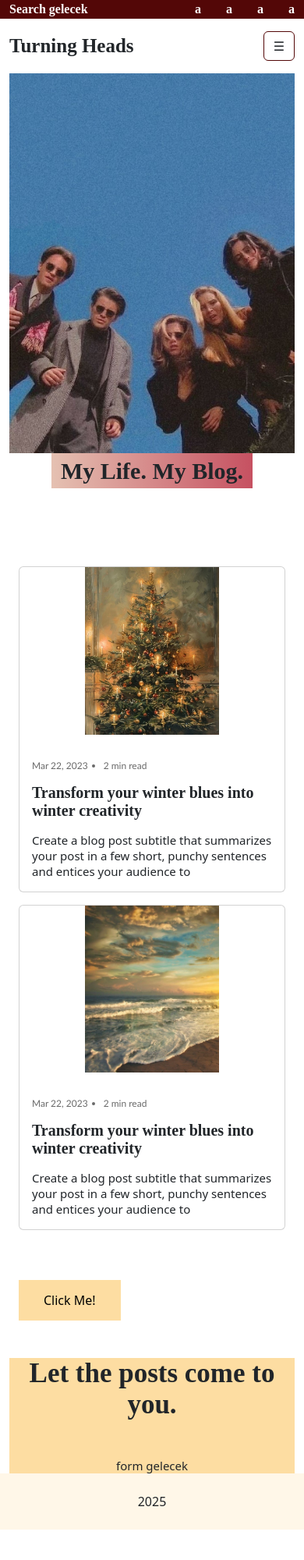
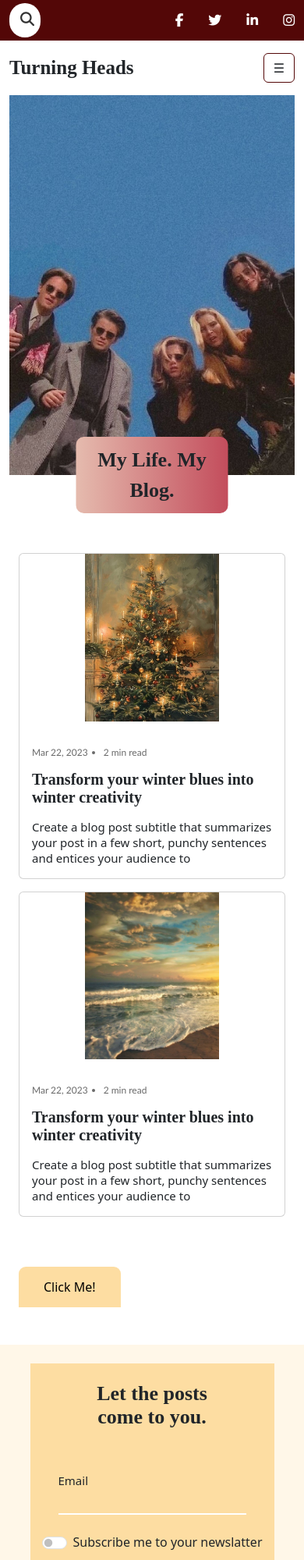
Before and after one commit to ahsalmonskinroll/Gridify-Blog, a plain HTML site: page index.html in a window 390 px wide. Shown: the top 2000 px of the page at 78% size. Before the commit the page ends 1961 px from the top, so only its background shows below. Drawn offline with nearby package versions, Linux system fonts and the light colour scheme; a script that the page names is missing.

Commit message:
header tamamlandı, mobil görünümler tamamlandı, subscribe bölümü  tamamlandı

```diff
--- a/index.html
+++ b/index.html
@@ -18,6 +18,10 @@
       crossorigin="anonymous"
     ></script>
     <script src="script.js"></script>
+    <link
+      rel="stylesheet"
+      href="https://cdnjs.cloudflare.com/ajax/libs/font-awesome/6.5.1/css/all.min.css"
+    />
   </head>
   <body>
     <header class="container-fluid p-0 sticky">
@@ -25,15 +29,35 @@
         <div class="container">
           <div class="row">
             <div class="col-6">
-              <div class="h-5">Search gelecek</div>
+              <div class="h-5 my-1">
+                <!--search-->
+                <div class="search-container">
+                  <input
+                    type="text"
+                    placeholder="Search..."
+                    class="search-input"
+                  />
+                  <button class="search-btn">
+                    <i class="fas fa-search"></i>
+                  </button>
+                </div>
+              </div>
             </div>
-            <div class="col-6 text-end">
-              <!-- ikonlar gelecek -->
-              <div class="row row-cols-auto reverse gap-2">
-                <div class="col h-5">a</div>
-                <div class="col h-5">a</div>
-                <div class="col h-5">a</div>
-                <div class="col h-5">a</div>
+            <div class="col-6 text-end align-icons">
+              <!-- ikonlar  -->
+              <div class="row row-cols-auto reverse gap-2 social-icons">
+                <a href="https://www.instagram.com" target="_blank"
+                  ><i class="fab fa-instagram align-icons"></i
+                ></a>
+                <a href="https://www.linkedin.com/in" target="_blank"
+                  ><i class="fab fa-linkedin-in align-icons"></i
+                ></a>
+                <a href="https://twitter.com" target="_blank"
+                  ><i class="fab fa-twitter align-icons"></i
+                ></a>
+                <a href="https://www.facebook.com" target="_blank"
+                  ><i class="fab fa-facebook-f align-icons"></i
+                ></a>
               </div>
             </div>
           </div>
@@ -62,19 +86,13 @@
                   <div class="col h-5">Home</div>
                 </div>
               </div>
-              <!-- <div class="row row-cols-auto reverse gap-3">
-                            <div class="col h-5">Contact</div>
-                            <div class="col h-5">About</div>
-                            <div class="col h-5">My Blog</div>
-                            <div class="col h-5">Home</div>
-                        </div> -->
             </div>
           </div>
         </div>
       </div>
     </header>
     <main>
-      <section class="container-fluid">
+      <div class="container-fluid img-container">
         <div class="row">
           <div class="col except1">
             <img class="img-fluid" src="images/img8.jpg" alt="img1" />
@@ -86,20 +104,19 @@
             <img class="img-fluid" src="images/img7.jpg" alt="img3" />
           </div>
         </div>
-      </section>
-      <section>
+      </div>
+      <div>
         <div class="container">
           <div class="row row-cols-auto justify-content-center">
             <div class="col h-1 border-motto">My Life. My Blog.</div>
           </div>
         </div>
-      </section>
+      </div>
 
       <section class="content m7 line-height">
         <div class="container">
           <button id="scrollTopBtn" onclick="scrollToTop()">↑</button>
           <div class="row">
-
             <div class="col-sm-12 col-md-7">
               <div class="container">
                 <div class="card mb-3" style="max-width: 540px">
@@ -159,27 +176,66 @@
                     </div>
                   </div>
                 </div>
-                <button class="my-5" type="button">Click Me!</button>
+                <button class="my-5 click-btn" type="button">Click Me!</button>
               </div>
-
             </div>
 
-            <div class="col-sm-12 col-md-5">
-              <div class="aside">
-                <section>
-                  <div class="aside-card">
-                    <div class="h-2 text-center">
-                      Let the posts come to you.
+            <div class="col-sm-12 col-md-5 light-yellow">
+              <div class="container">
+                <div class="row">
+                  <div class="col">
+                    <div class="aside p-4">
+                      <div class="aside-card aside-place-center">
+                        <div class="container">
+                          <div class="row">
+                            <div class="col-12 d-flex justify-content-center">
+                              <div class="h-1 text-center p-4 h2-text">
+                                Let the posts come to you.
+                              </div>
+                            </div>
+                            <div class="col-12">
+                              <div class="email-container h-6 mt-2 p-4">
+                                <label for="email">Email</label>
+                                <input
+                                  type="email"
+                                  id="email"
+                                  class="email-input"
+                                  placeholder=" "
+                                  required
+                                />
+                              </div>
+                            </div>
+                            <div class="col-12 d-flex justify-content-center mb-3">
+                              <div
+                                class="form-check form-switch aside-place-start"
+                              >
+                                <input
+                                  class="form-check-input"
+                                  type="checkbox"
+                                  role="switch"
+                                  id="flexSwitchCheckDefault"
+                                />
+                                <label
+                                  class="form-check-label"
+                                  for="flexSwitchCheckDefault"
+                                  >Subscribe me to your newslatter</label
+                                >
+                              </div>
+                            </div>
+                          </div>
+                          <div class="d-flex justify-content-center">
+                            <button class="my-3 subscribe-btn light-yellow" type="button">Subscribe</button>
+                          </div>
+                        </div>
+                      </div>
                     </div>
-                    <div class="h-6 text-center mt-5">form gelecek</div>
                   </div>
-                </section>
+                </div>
               </div>
             </div>
           </div>
         </div>
       </section>
-
     </main>
     <footer class="text-center p-4 footer-back">
       <div>2025</div>
--- a/style.css
+++ b/style.css
@@ -49,6 +49,11 @@ body {
     line-height: normal;
 }
 
+/* colors */
+.light-yellow{
+    background-color: rgb(255, 247, 232);
+}
+
 /* header */
 
 @property --startColor {
@@ -97,21 +102,84 @@ body {
     border: 1px solid #530707 !important;
     border-radius: 8px;
 }
+/*
+.search-input{
+    background: none;
+    border: none;
+    color: white;
+    width: 15vw;
+} */
+
+.search-container {
+    display: flex;
+    align-items: center;
+    background: white;
+    padding: 5px;
+    border-radius: 20px;
+    transition: all 0.3s ease;
+    width: 40px;
+    overflow: hidden;
+}
+
+.search-input {
+    border: none;
+    outline: none;
+    width: 0;
+    font-size: 16px;
+    transition: width 0.3s ease;
+}
+
+.search-btn {
+    border: none;
+    background: none;
+    cursor: pointer;
+    padding: 5px;
+}
+
+.search-btn i {
+    font-size: 18px;
+    color: #333;
+}
+
+/* Butona tıklanınca genişleme efekti */
+.search-container:focus-within {
+    width: 200px;
+}
+
+.search-container:focus-within .search-input {
+    width: 160px;
+}
+
+
+.social-icons a {
+    color: white;
+    font-size: 17px;
+    transition: color 0.3s ease-in-out;
+}
+
+.btn-icon{
+    width: 20px;
+}
+
+.align-icons{
+    display: grid;
+    align-items: center;
+}
 
 /* main */
 #scrollTopBtn {
     position: fixed;
     bottom: 20px;
     right: 20px;
-    width: 50px;
-    height: 50px;
     background-color: rgb(253, 221, 162);
     color: black;
     border: none;
+    border-radius: 9px 9px 0px 0px;
     font-size: 24px;
     cursor: pointer;
     display: none; /* Başlangıçta gizli */
     transition: opacity 0.3s, visibility 0.3s;
+    z-index: 3;
 }
 
 #scrollTopBtn:hover {
@@ -123,7 +191,11 @@ body {
 }
 
 .m7 {
-    margin-top: 200px;
+    margin-top: 150px;
+}
+
+.img-container{
+    position: relative;
 }
 
 .div-bottom{
@@ -151,7 +223,12 @@ body {
 .border-motto {
     background: linear-gradient(to right, var(--startColor), var(--endColor));
     animation: gradient 5s linear infinite;
-    display: inherit;
+    position: absolute;
+    left: 50%;
+    transform: translate(-50%, -50%);
+    padding: 10px 20px;
+    border-radius: 10px;
+    text-align: center;
 }
 
 /* cards */
@@ -177,6 +254,7 @@ button {
     padding: 15px 32px;
     text-align: center;
     text-decoration: none;
+
 }
 
 .minute{
@@ -191,9 +269,11 @@ button {
 
 
 /* aside */
+
 .aside {
-    background-color: rgb(255, 247, 232);
     height: 100%;
+    border-radius: 4px;
+    place-items: center;
 }
 
 .date-text {
@@ -207,7 +287,71 @@ button {
     background-color: rgb(253, 221, 162);
 }
 
+.aside-place-center{
+    display: grid;
+    place-items: center;
+}
 
+.aside-place-start{
+    display: grid;
+    justify-content: start;
+
+}
+
+.email-container {
+    display: flex;
+    flex-direction: column;
+    width: 100%;
+    /* padding: 20px 50px 20px 20px; */
+}
+
+.email-input {
+    background: transparent;
+    border: none;
+    border-bottom: 2px solid white;
+    outline: none;
+    padding: 5px;
+    font-size: 16px;
+    color: white;
+    transition: border-bottom 0.3s ease;
+}
+
+.email-input::placeholder {
+    color: transparent;
+}
+
+.email-container:hover .email-input {
+    border-bottom: 2px solid black;
+}
+
+.h2-text{
+    width: 80%;
+    display: grid;
+    place-items: center;
+}
+
+.subscribe-btn{
+    border-radius: 9px 9px 0px 0px;
+    border: none;
+    padding: 15px 32px;
+    text-align: center;
+    text-decoration: none;
+}
+
+.click-btn{
+    border-radius: 9px 9px 0px 0px;
+}
+
+
+.form-check{
+    display: grid;
+    place-content: start;
+}
+
+.form-check-input:checked {
+    background-color: #dc3545 !important;
+    border-color: #dc3545 !important;
+}
 
 /* footer */
 .footer-back {
@@ -220,13 +364,10 @@ button {
 
 @media (max-width: 768px) {
 
-    .border-motto {
-        bottom: 40px;
-    }
 
-    .h-1 {
+    /* .h-1 {
         font-size: 30px;
-    }
+    } */
 
     .except2{
         display: none;
@@ -247,6 +388,9 @@ button {
     .except1{
         display: none;
     }
+    .h-1 {
+        font-size: 26px;
+    }
 }
 
 @media (max-width: 300px) {
```
Also changed, not shown: images/icons/go-to-top.png (added), images/icons/search.png (added).
